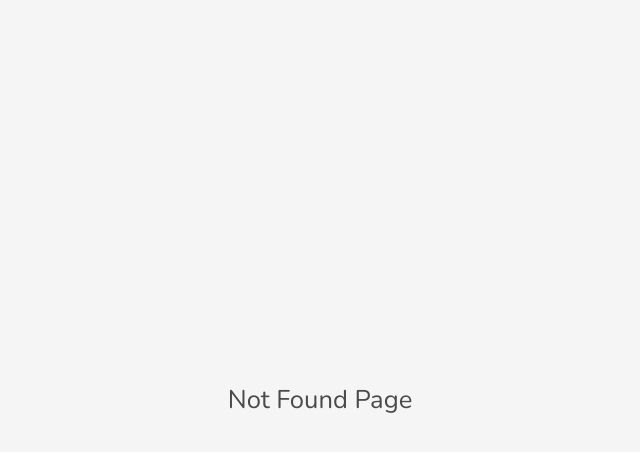
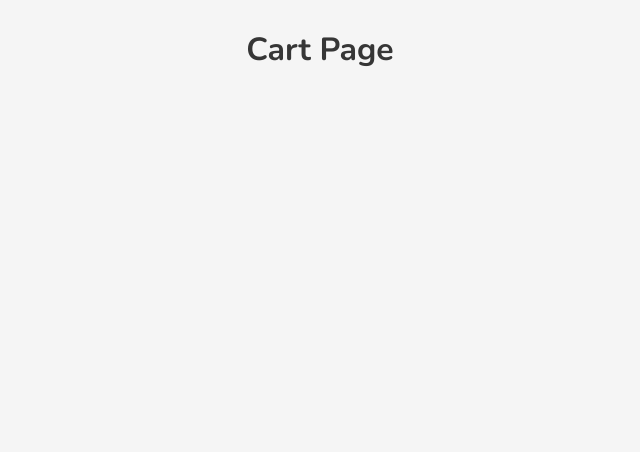
Before and after one commit to yuchi777/React-Shopping-Store-CRUD, a React (Create React App) app in the folder react-store/: page /cart in a window 1280 px wide. Before the commit this address had no page. Shown: the top 452 px of the page, without its empty margins (320-960 px from the left). Built offline with nearby package versions, Linux system fonts and the light colour scheme.

Commit message:
設定購物車路徑,使用react-router-dom

```diff
--- a/react-store/src/Router.js
+++ b/react-store/src/Router.js
@@ -1,6 +1,7 @@
 import React from 'react';
 import { BrowserRouter, Switch, Route } from 'react-router-dom';
 import App from './pages/App';
+import Cart from './pages/Cart';
 import Login from './pages/Login';
 import NotFound from './pages/NotFound'
 
@@ -13,6 +14,7 @@ const Router = () =>{
                 <App/>
                 </Route>
                 <Route path="/login" component={Login}/>
+                <Route path="/cart" component={Cart}/>
                 <Route component={NotFound}/>
             </Switch>
         </BrowserRouter>
--- a/react-store/src/components/ToolBox.js
+++ b/react-store/src/components/ToolBox.js
@@ -1,4 +1,5 @@
 import React from 'react';
+import {Link} from 'react-router-dom';
 
 class ToolBox extends React.Component{
 
@@ -50,6 +51,10 @@ class ToolBox extends React.Component{
     // 一開始畫面渲染時 componentDidMount()
 
 
+
+
+
+
     render(){
         return(
             <div className="tool-box">
@@ -70,10 +75,10 @@ class ToolBox extends React.Component{
                         </div>
                     </div>
                 </div>
-                <div className="cart-box">
+                <Link to="/cart" className="cart-box">
                     <i className="fas fa-shopping-cart"></i>
                     <span className="cart-num">({this.props.cartNum})</span>
-                </div>
+                </Link>
             </div>
         )
     }
--- /dev/null
+++ b/react-store/src/pages/Cart.js
@@ -0,0 +1,13 @@
+import React from 'react';
+
+const Cart = () => {
+    return(
+
+    <div className="cart-page">
+        <p className="title has-text-centered">Cart Page</p>
+    </div>
+
+    )
+};
+
+export default Cart;
```
